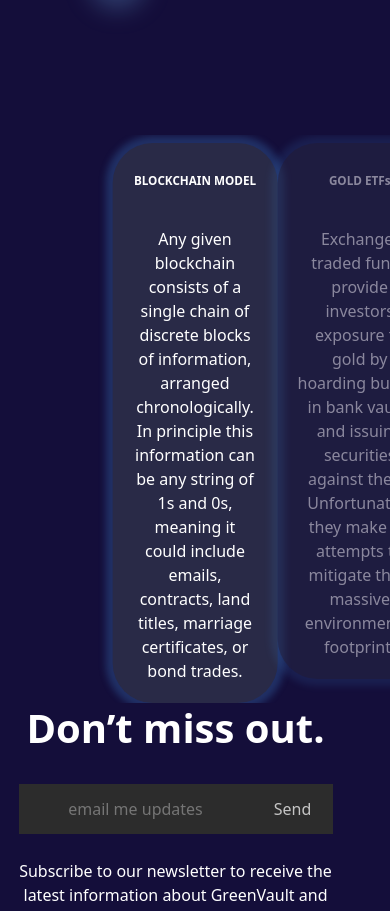
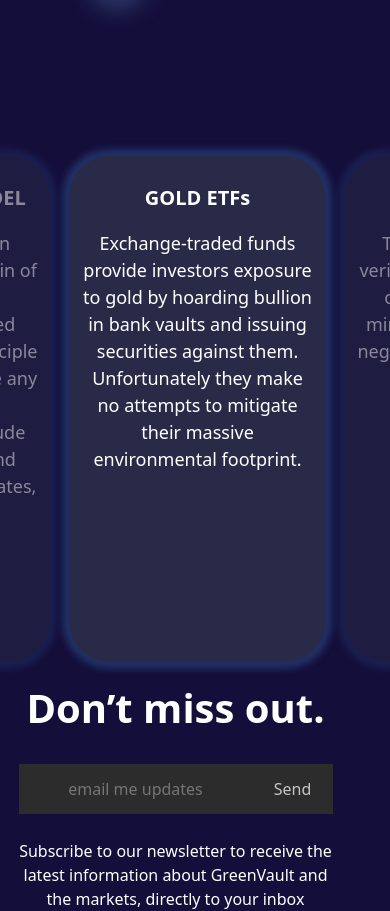
Before and after one commit to Jasper-Rowan/NatureDAO-landing-page, a Next.js app: page / in a window 390 px wide. Shown: the part 4460-5371 px from the top of the page. Built offline with nearby package versions, Linux system fonts and the light colour scheme.

Commit message:
Fixed the carousel so that it looks a lot better on mobile

```diff
--- a/components/Carousel.js
+++ b/components/Carousel.js
@@ -6,7 +6,10 @@
 
 const Carousel = (props) => {
 
-    const [activeIndex, setActiveIndex] = useState(0);
+
+    const [activeIndex, setActiveIndex] = useState(1);
+    const [shiftDist, setShiftDist] = useState(45);
+    const [shiftOffset, setShiftOffset] = useState(25);
 
 
     const updateIndex = (newIndex) => {
@@ -14,14 +17,37 @@
             setActiveIndex(newIndex);
         }
     }
+    const inner = {
+        whiteSpace: 'nowrap',
+        transition: 'transform 0.3s',
+        transform: `translateX(${-((activeIndex * 45)- 25)}%)`
+    }
 
-        const updateOpacity = (_activeIndex, index) => {
+    const setMobile = () => {
+        setShiftDist(50);
+        setShiftOffset(40);
+    }
+
+    const updateOpacity = (_activeIndex, index) => {
+        if (typeof window !== "undefined") {
+            if (window.matchMedia('(max-width: 1000px)').matches) {
+                console.log("screenless then 1000px");
+                inner.transform = `translateX(${-((activeIndex * 75.5) - 13)}%)`;
+
+            } else {
+                console.log("greater")
+            }
+        } else {
+            console.log("window not found")
+        }
+
         if (_activeIndex == index) {
-            return 1.00;
+         return 1.00;
         } else {
             return .50;
         }
     }
+
 
     return (
         <>
@@ -44,9 +70,9 @@
         </Row>
 
         <div className={styles.carousel}>
-            <div className={styles.inner} style={{ transform: `translateX(${-((activeIndex * 45) - 27.5)}%)`}}>
+            <div style={inner}>
                 {React.Children.map(props.children, (child, index) => {
-                    return React.cloneElement(child, {width: '45%', _opacity: updateOpacity(activeIndex, index)} );
+                    return React.cloneElement(child, {_opacity: updateOpacity(activeIndex, index)} );
                 })}
             </div>
         </div>
--- a/components/CarouselItem.js
+++ b/components/CarouselItem.js
@@ -5,7 +5,7 @@
 
 
     return (
-        <div className={styles.carousel_item} style={{width : props.width, opacity: props._opacity}}>
+        <div className={styles.carousel_item} style={{opacity: props._opacity}}>
             {props.children}
         </div>
      );
--- a/components/WhitepaperTile.js
+++ b/components/WhitepaperTile.js
@@ -1,5 +1,5 @@
 import styles from "../styles/components_styles/WhitepaperTile.module.css";
-import Image from 'next/image';
+
 
 const WhitepaperTile = (props) => {
     return (
--- /dev/null
+++ b/styles/WhitepaperTile.module.css
@@ -0,0 +1,46 @@
+
+.tile {
+  margin: 2vh;
+  margin-top: 2vh;
+  border-radius: 20px;
+  /* border: solid red; */
+  display: flex;
+  flex-direction: column;
+  justify-content: space-between;
+}
+
+.tile:hover {
+  background-color: #201F3A;
+  transition-duration: .25s ease;
+}
+
+.imgDiv {
+  height: calc(11vh + 11vw);
+  width: calc(11vh + 11vw);
+  background: #201F3A;
+  border-radius: 7%;
+  margin: auto;
+  margin-top: calc(1vh + 1vw);
+}
+
+.image {
+  margin: auto;
+}
+
+.h1 {
+  /* margin: auto; */
+  color: white;
+  font-weight: 600;
+  font-size: 2.5vh;
+  text-align: center;
+}
+
+.body {
+  color: white;
+  margin-left: 10%;
+  margin-right: 10%;
+  font-style: normal;
+  font-weight: 500;
+  font-size: max(1.5vh, 12px);
+  text-align: center;
+}
--- a/styles/components_styles/carousel.module.css
+++ b/styles/components_styles/carousel.module.css
@@ -15,17 +15,19 @@
     display: inline-flex;
     align-items: center;
     justify-content: center;
-    min-height: 40vh;
-    /* color: #fff; */
+    min-height: 45vh;
     transition: opacity 0.8s;
-    /* border: none;
+    width: 45%;
+    margin-left: 10px;
+    margin-right: 10px;
+    /* border: solid;
     border-color: white; */
 }
 
 .carousel_tile {
     background-color: #292A47;
     min-height: 34vh;
-    width: 43vw;
+    width: max(43vw, 200px);
     border-radius: 40px;
     color: white;
     text-align: center;
@@ -36,15 +38,15 @@
 
 .carousel_tile_title {
     margin-top: 30px;
-    font-size: larger;
+    font-size: 25px;
     font-weight: bold;
 }
 
 .carousel_tile_body {
     white-space: normal;
-    font-size: max(16px, 2vmin);
-    margin: 20px;
-    margin-top: 40px;
+    font-size: max(12px, 2vmin);
+    margin: 5px;
+    margin-top: 20px;
 }
 
 .col {
@@ -66,9 +68,6 @@
     justify-content: center;
 }
 
-/* .indicators > Button {
-    margin: 5px;
-} */
 
 @media (max-width: 767px) {
     .carousel_tile_title {
@@ -76,4 +75,22 @@
         font-weight: bold;
     }
 
+    .carousel_item {
+        width: 70%;
+        height: 65vh;
+    }
+    .carousel_tile {
+        width: 68vw;
+        height: 60vh;
+    }
+    .carousel_tile_title {
+        font-size: 20px;
+    }
+
+    .carousel_tile_body {
+        font-size: 18px;
+        margin-right: 10px;
+        margin-left: 10px;
+    }
+
   }
```
